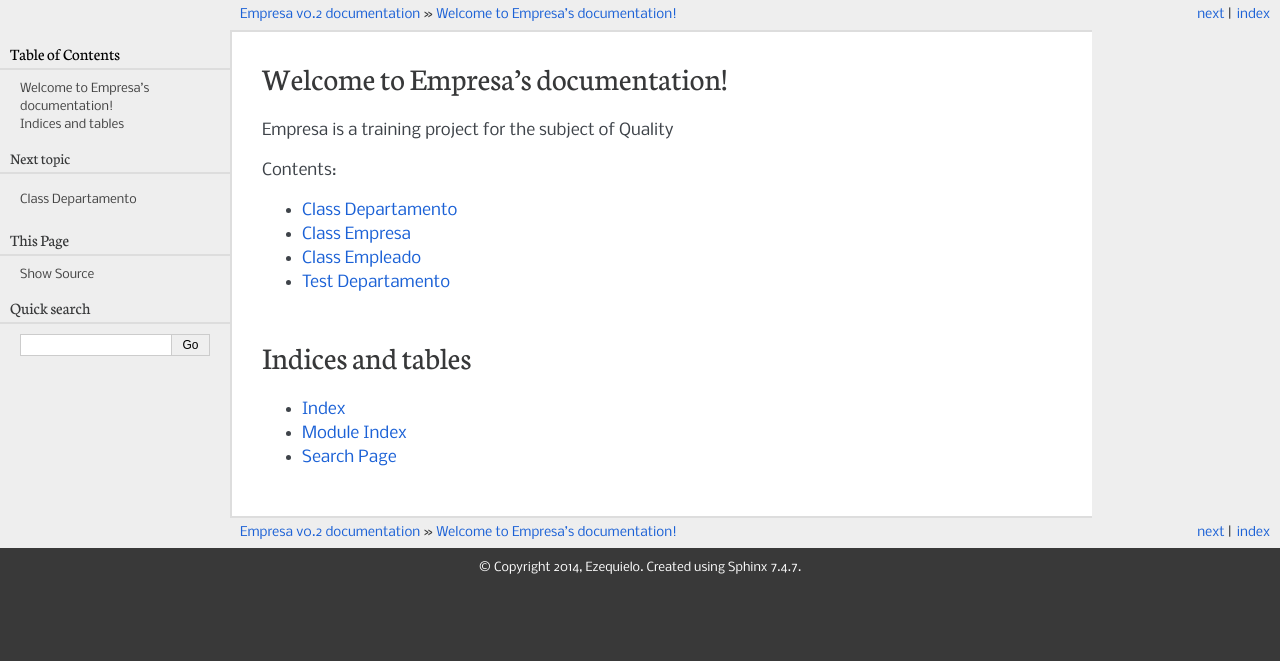
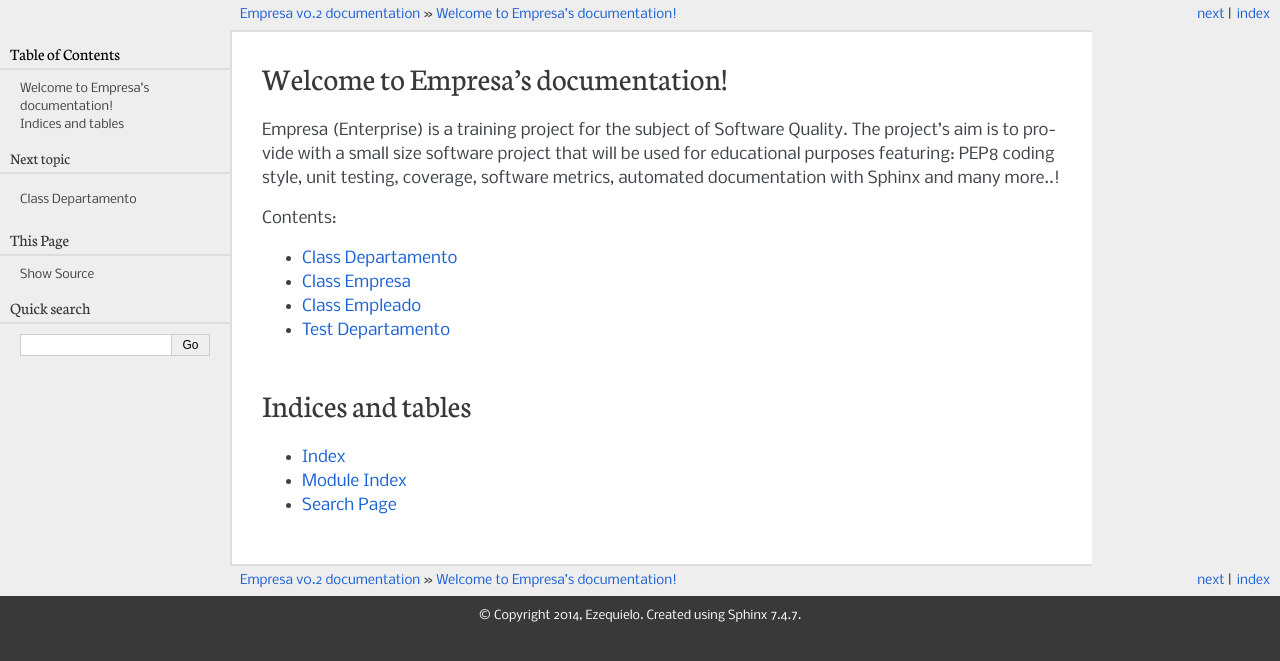
Before and after one commit to ezequielo/Empresa, a Sphinx documentation site: the page built from doc/source/index.rst, in a window 1280 px wide. Shown: the top 661 px of the page. Built offline with Sphinx 7.4.7, drawn with Linux system fonts in a browser that asks for light colours.

Commit message:
Sphinx bug fixes

```diff
--- a/doc/source/index.rst
+++ b/doc/source/index.rst
@@ -6,7 +6,9 @@
 Welcome to Empresa's documentation!
 ===================================
 
-Empresa is a training project for the subject of Quality
+Empresa (Enterprise) is a training project for the subject of Software Quality. The project's aim is to provide
+with a small size software project that will be used for educational purposes featuring: PEP8 coding style, unit
+testing, coverage, software metrics, automated documentation with Sphinx and many more..!
 
 Contents:
 
```
Also changed, not shown: 1 other file.
